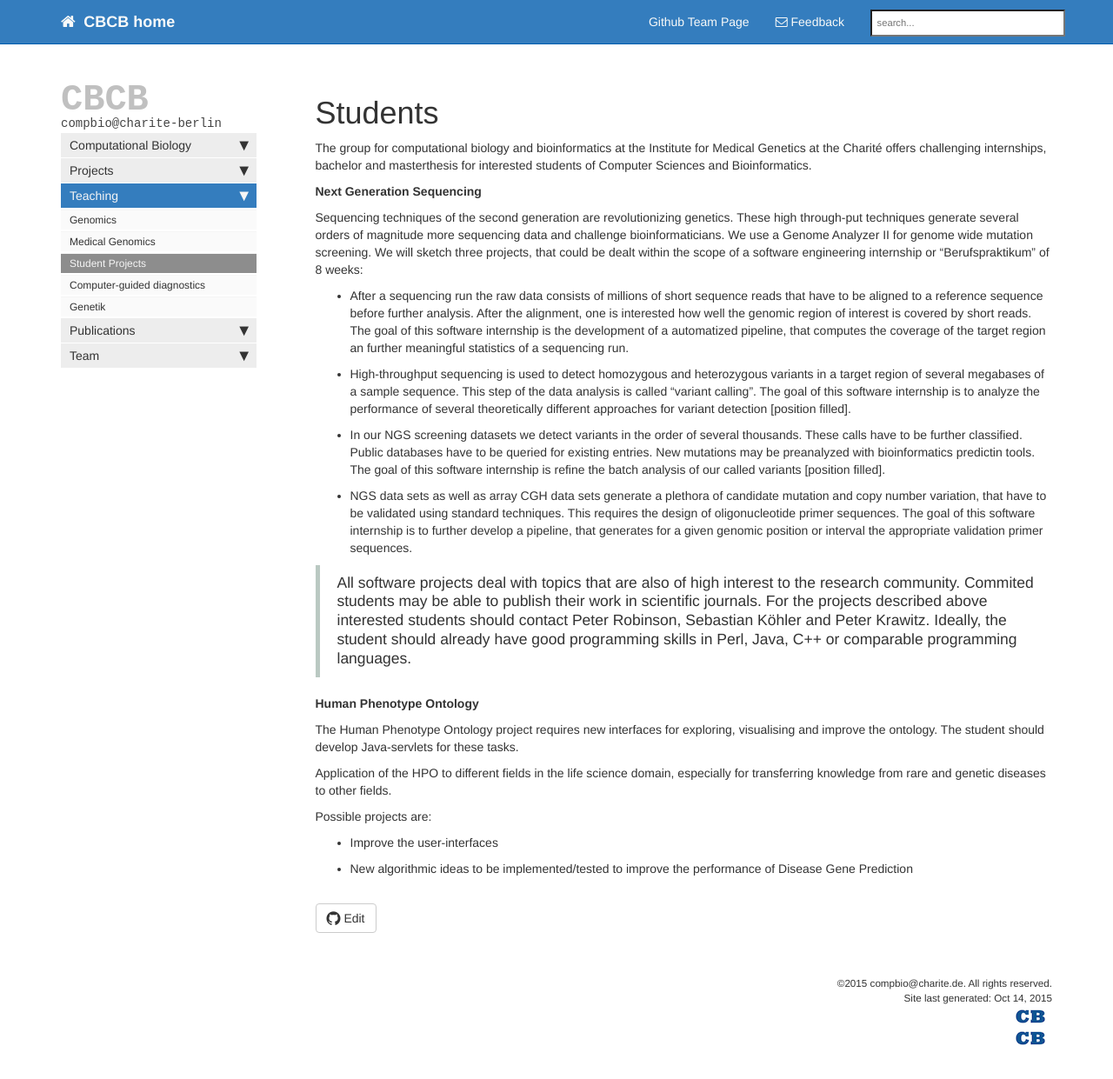
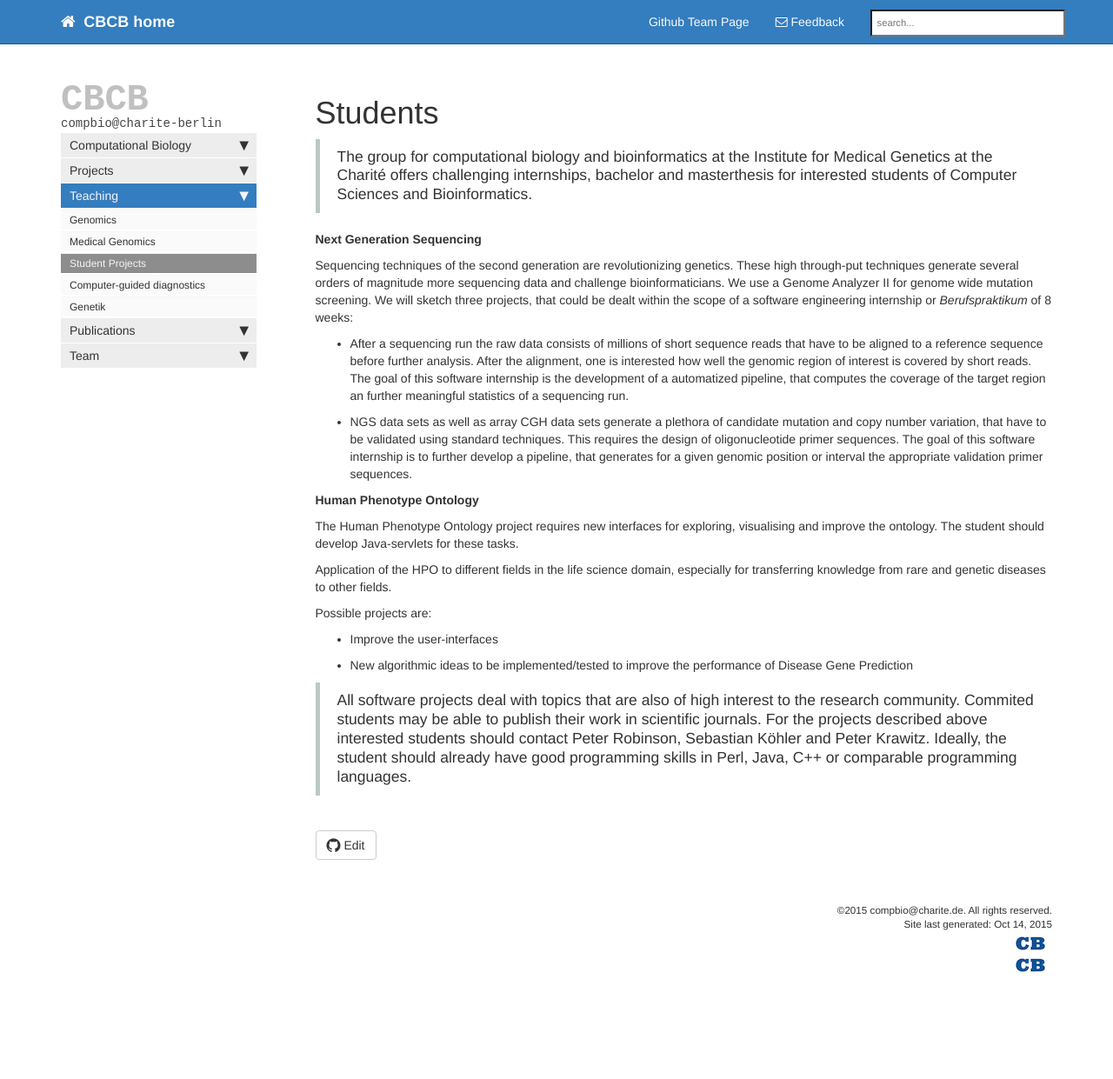
Before and after one commit to charite/charite.github.io, a Jekyll site: the page built from teaching-studprojects.md, in a window 1280 px wide and 1266 px high. Shown: the top 1241 px of the window at 87% size. Built offline with Jekyll 4.4.1, drawn with Linux system fonts in a browser that asks for light colours; nearby versions of some CDN libraries; library files that are not in the unit come from our copies; Markdown is read by kramdown in place of the engine named in the settings; comment, search, counter and statistics services are not loaded.

Commit message:
JSON cont.

```diff
--- a/teaching-studprojects.md
+++ b/teaching-studprojects.md
@@ -3,20 +3,18 @@ title: Students
 ---
 
 
-The group for computational biology and bioinformatics at the Institute for Medical Genetics at the Charité offers challenging internships, bachelor and masterthesis for interested students of Computer Sciences and Bioinformatics.
+>The group for computational biology and bioinformatics at the Institute for Medical Genetics at the Charité offers challenging internships, bachelor and masterthesis for interested students of Computer Sciences and Bioinformatics.
 
 
 **Next Generation Sequencing**
 
 Sequencing techniques of the second generation are revolutionizing genetics. These high through-put techniques generate several orders of magnitude more sequencing data and challenge bioinformaticians. We use a Genome Analyzer II for genome wide mutation screening.
-We will sketch three projects, that could be dealt within the scope of a software engineering internship or "Berufspraktikum" of 8 weeks:
+We will sketch three projects, that could be dealt within the scope of a software engineering internship or *Berufspraktikum* of 8 weeks:
 
- * After a sequencing run the raw data consists of millions of short sequence	reads that have to be aligned to a reference sequence before further analysis.	After the alignment, one is interested how well the genomic region of interest	is covered by short reads. The goal of this software internship is the	development of a automatized pipeline, that computes the coverage of the target	region an further meaningful statistics of a sequencing run.
- * High-throughput sequencing is used to detect homozygous and heterozygous	variants in a target region of several megabases of a sample sequence. This	step of the data analysis is called "variant calling". The goal	of this software internship is to analyze the performance of several	theoretically different approaches for variant detection [position filled].
- * In our NGS screening datasets we detect variants in the order of several	thousands. These calls have to be further classified. Public databases have to	be queried for existing entries. New mutations may be preanalyzed with	bioinformatics predictin tools. The goal of this software internship is refine	the batch analysis of our called variants [position filled].
+ * After a sequencing run the raw data consists of millions of short sequence reads that have to be aligned to a reference sequence before further analysis. After the alignment, one is interested how well the genomic region of interest is covered by short reads. The goal of this software internship is the development of a automatized pipeline, that computes the coverage of the target region an further meaningful statistics of a sequencing run.
  * NGS data sets as well as array CGH  data sets generate a plethora of candidate mutation and copy number variation, that have to be validated using standard techniques. This requires the design of oligonucleotide primer sequences. The goal of this software internship is to further develop a pipeline, that generates for a given genomic position or interval the appropriate validation primer sequences.
 
->All software projects deal with topics that are also of high interest to the research community. Commited students may be able to publish their work in scientific journals. For the projects described above interested students should contact Peter Robinson, Sebastian Köhler and Peter Krawitz. Ideally, the student should already have good programming skills in Perl, Java, C++ or comparable programming languages.
+
 
 **Human Phenotype Ontology**
 
```
Also changed, not shown: other parts of teaching-studprojects.md (+3 -0 lines).
